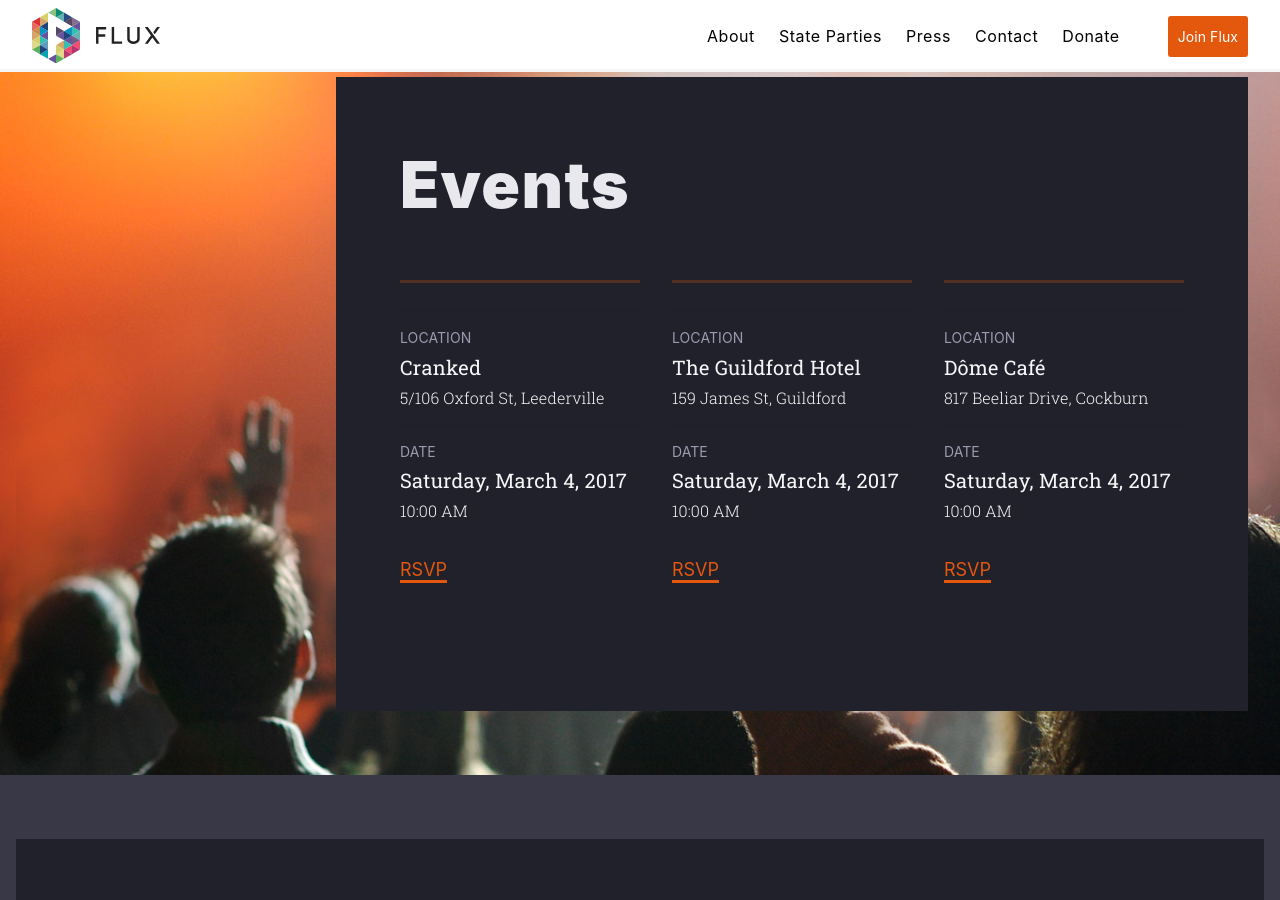
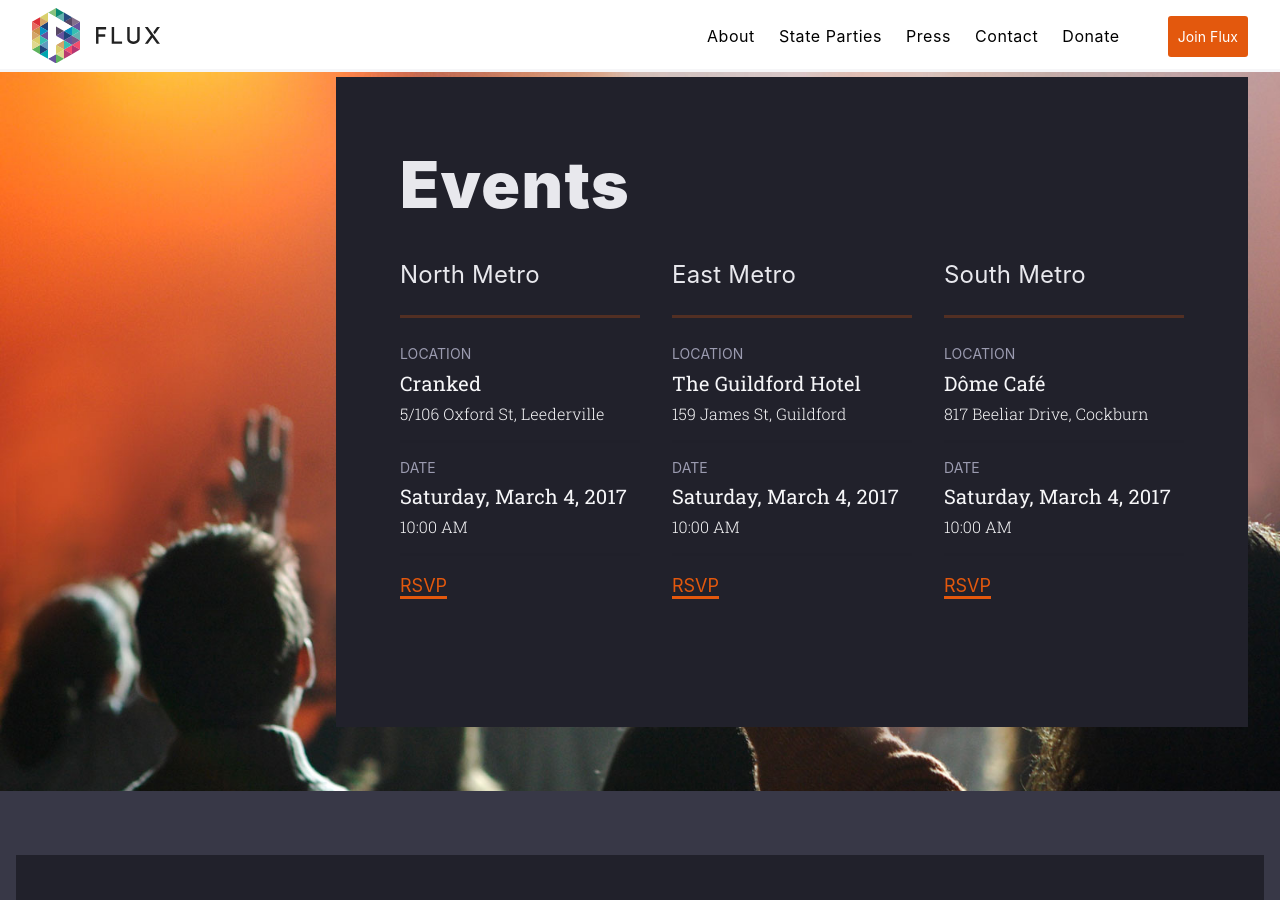
Before and after one commit to voteflux/flux-website-v2, a Jekyll site: the page built from wa-landinghome.html, in a window 1280 px wide and 900 px high, scrolled down 2329 px. Built offline with Jekyll 4.4.1, drawn with Linux system fonts in a browser that asks for light colours; comment, search, counter and statistics services are not loaded.

Commit message:
Don’t hide events, instead say there are no current events

```diff
--- a/wa-landinghome.html
+++ b/wa-landinghome.html
@@ -197,7 +197,6 @@
 
 
 <!-- EVENTS SECTION -->
-{% if page.meetups.size > 0 %}
 <section id="upcoming-meetups" class="full-bg-img height-40vh py2 sm-py4">
   <div class="max-width-4 mx-auto clearfix sm-px2 md-px3">
     <div class="bg-near-black light-gray px2 py4 sm-p4 sm-col-right sm-col-12 md-col-9 mt4">
@@ -207,6 +206,9 @@
           font-size="h0 line-height-2"
           font-weight="bold" %}
         <div class="sm-flex flex-wrap mxn2">
+          {% if page.meetups == nil %}
+          <h2 class="h2">No Event's planned right now :(</h2>
+          {% endif %}
 
           {% for meetup in page.meetups %}
           {% if forloop.length == 1 %}
@@ -214,9 +216,9 @@
           {% else %}
             <div class="sm-col-6 md-col-4 px2 mb3">
           {% endif %}
+              <h2 class="h2 mb2">{{ meetup.city }}</h2>
               {% include components/hr-muted.html %}
               <dl class="link-reset h3 near-white line-height-3 mb2">
-                <hr class="near-black muted border-bottom my2">
                 <dt class="h5 silver mb1 caps">Location</dt>
                 <dd class="h-font mb1">{{ meetup.location }}</dd>
                 <dd class="h4 h-font light">{{ meetup.address }}</dd>
@@ -236,7 +238,6 @@
     </div>
   </div>
 </section>
-{% endif %}
 
 
 <!-- LEADERSHIP TEAM SECTION -->
```
